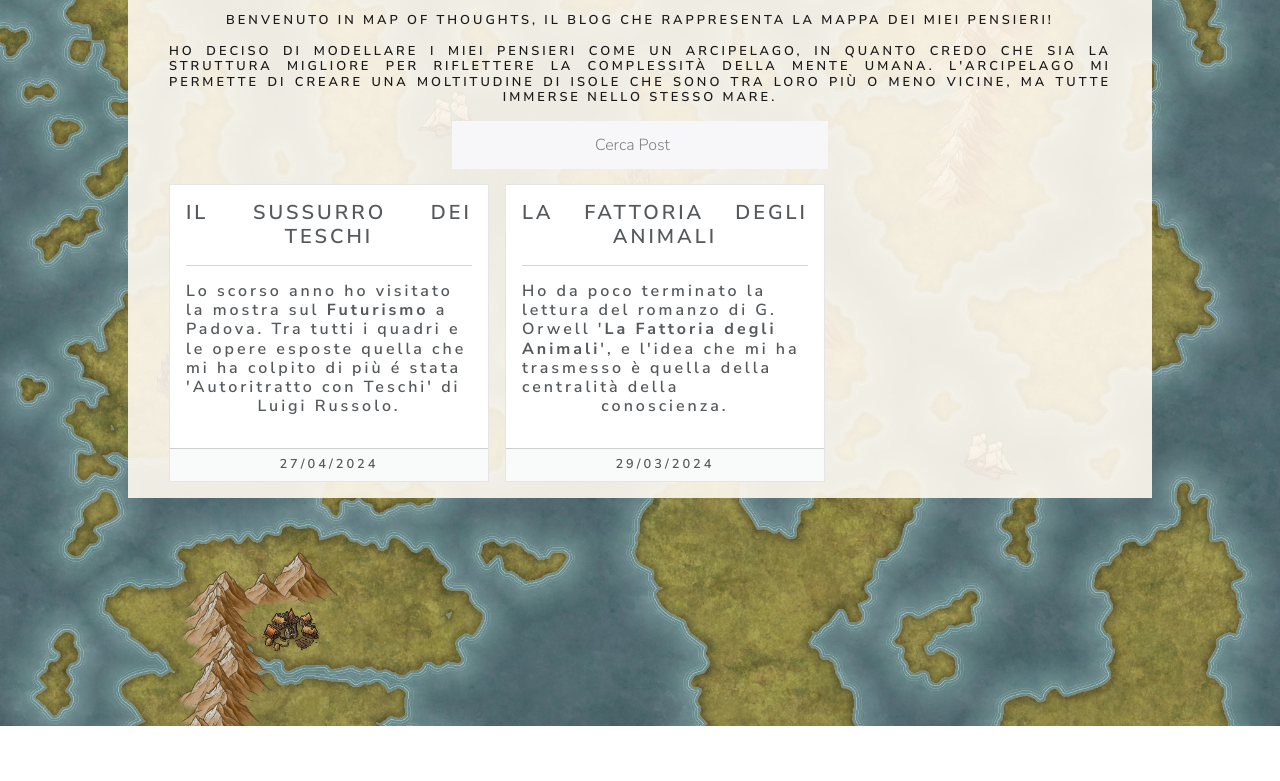
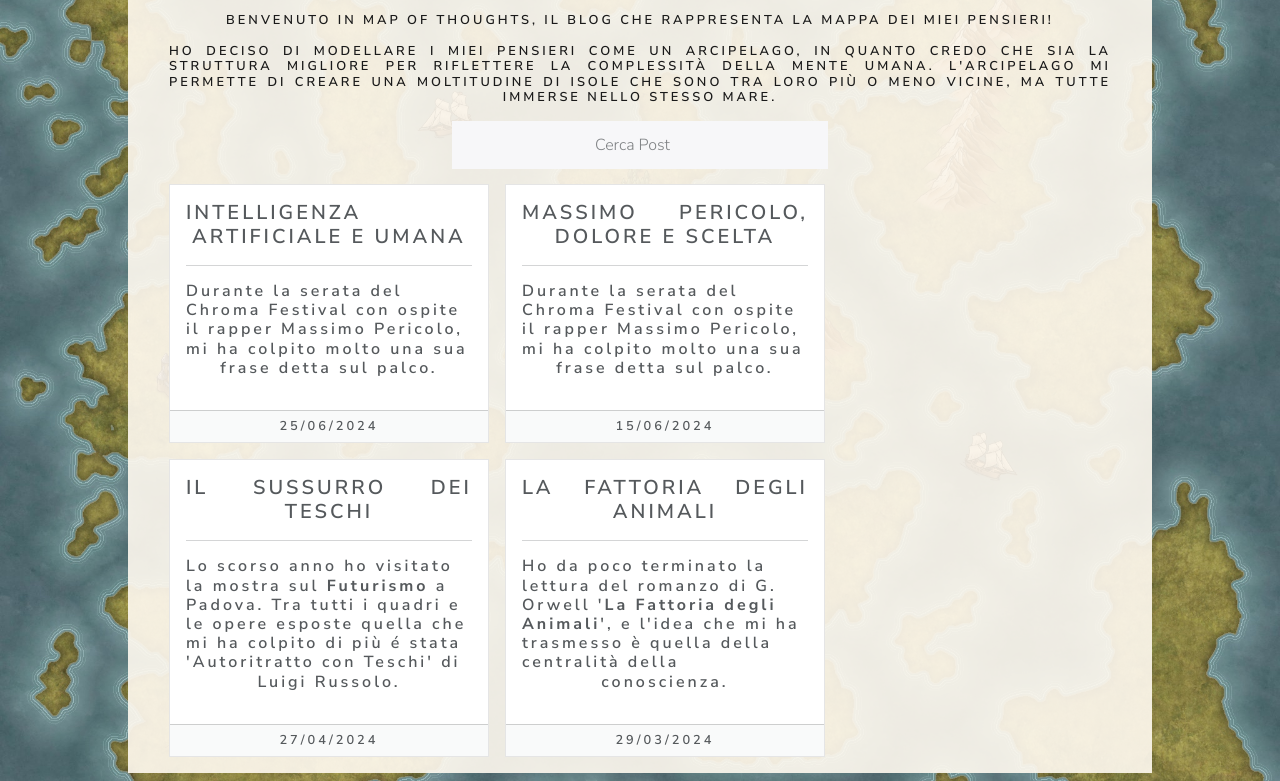
Before and after one commit to MatteoMass/MapOfThoughts, a plain HTML site: page index.html in a window 1280 px wide. Shown: the part 74-855 px from the top of the page. Before the commit the page ends 800 px from the top, so only its background shows below. Drawn offline with Linux system fonts and the light colour scheme.

Commit message:
posts and appearance

```diff
--- a/js/script.js
+++ b/js/script.js
@@ -1,40 +1,3 @@
-
-
-let posts = [
-  {
-    "titolo": "Il sussurro dei teschi",
-    "id": "sussurro_teschi",
-    "testo": `
-    Lo scorso anno ho visitato la mostra sul <b>Futurismo</b> a Padova. Tra tutti i quadri e le opere esposte quella che mi ha colpito di più é stata 'Autoritratto con Teschi' di Luigi Russolo.
-    <br/>
-    Leggendo le diverse descrizioni di questo quadro, quello che l'autore voleva trasmettere era l'ineluttabilità della morte. Ma non è quello che mi ha colpito, infatti appena ho posto lo sguardo sul quadro, mi è subito sorta una domanda, ovvero 'Che cosa gli stanno dicendo quei teschi?'.
-    <br/>
-    Quello che ci ho visto io era un uomo sorpreso, sconvolto da quello che gli sta venendo detto da quei tetri teschi disposti intorno a lui. Di cosa stanno parlano, quale nascosta verità gli stanno sussurrando?
-    <br/>
-    `,
-    "snippet": "Lo scorso anno ho visitato la mostra sul <b>Futurismo</b> a Padova. Tra tutti i quadri e le opere esposte quella che mi ha colpito di più é stata 'Autoritratto con Teschi' di Luigi Russolo.",
-    "immagine": "assets/img/posts/russolo.jpg",
-    "data": "27/04/2024"
-  },
-  {
-    "titolo": "La Fattoria degli Animali",
-    "id": "fattoria_animali",
-    "testo": `
-    Ho da poco terminato la lettura del romanzo di G. Orwell '<b>La Fattoria degli Animali</b>', e l'idea che mi ha trasmesso è quella della centralità della conoscienza.
-    <br/>
-    Sembra infatti che per gli animali della fattoria, l'emancipazione dal fattore umano, non comporti un effettivo miglioramento della vita o un maggior aumento di libertà, questo perchè la maggior parte di loro è ignorante e non riesce a prendere decisioni o a ragionare con la propria testa. Quello che accade quindi è la sostituzione di un padrone con un altro, ugualmente spietato, ma questa volta che riesce a soggiogare gli altri animali facendo leva sulla loro ignoranza.
-    <br/>
-    Analogalmente a quanto raccontato in '<b>1984</b>' anche qui il "popolo" viene controllato mediante l'informazione, si rettificano quindi fatti storici accaduti, in modo da supportare una propria idea, o ancora si modificano leggi e regole per giustificare il comportamento dei governanti.
-    <br/>
-    Quello che ritorna è la modalità con cui il controllo sulla storia, e per estensione sull'informazione, sia fondamentale per controllare un popolo, sia questo di uomin o animali umanizzati. Da questo si evince anche l'esatto opposto, ovvero che per essere liberi, è necessario essere informati e consapevoli della propria storia.
-    `,
-    "snippet": "Ho da poco terminato la lettura del romanzo di G. Orwell '<b>La Fattoria degli Animali</b>', e l'idea che mi ha trasmesso è quella della centralità della conoscienza.",
-    "immagine": "assets/img/posts/fattoria.jpg",
-    "data": "29/03/2024"
-  }
-]
-
-
 
 function mostraPosts(filter) {
   const postsContainer = document.getElementById('postsContainer');
@@ -72,3 +35,72 @@ function mostraPosts(filter) {
     }
   });
 }
+
+
+
+let posts = [
+  {
+    "titolo": "Intelligenza Artificiale e Umana",
+    "id": "intelligenza_artificiale_umana",
+    "testo": `
+    In questi ultimi giorni ho notato una divertente analogia tra il progresso repentino dell'IA avvenuto negli ultimi anni e la regressione/semplificazione del dibattito in certi in alcuni temi, principalmente in america e legati al concetto di <b>'cancel culture'</b>.
+    <br/>
+    Il punto di svolta nei modelli di AI, riguarda la pubblicazione di un paper chiamato <b>'Attention is all you need'</b>, che detto in maniera semplice introduce un algoritmo per far comprendere al modello in maniera approfondita il contesto della frase in cui una parola è calata. Prima di questo paper, i modelli faticavano a comprendere il contesto di una parola o una frase, e di conseguenza non ne capivano il significato.
+    <br/>
+    Esattamente lo stesso fenomeno, ma con segno negativo, è accadato in certi movimenti culturali, come la sopracitata <b>Cancel Culture</b>. Come suggerisce il nome, queste correnti si fanno promotori della cancellazioni di persone, parole, testi e via dicendo, che per un motivo o per un altro non rispecchiano i valori odierni, eliminandoli da qualisiasi contesto, sia quello colloquale, accademico o lavorativo.
+    <br/>
+    La parola magica in entrambi i mondi è il <b>contesto</b>, nel primo ci si è sbattuti per far in modo che le macchine possano comprenderlo a fondo, nel secondo sembra che venga completamente rimosso da ogni dibattito, appiattendo ogni cosa a 'giusto' o 'sbagliato'.
+    `,
+    "snippet": "Durante la serata del Chroma Festival con ospite il rapper Massimo Pericolo, mi ha colpito molto una sua frase detta sul palco.",
+    "immagine": "assets/img/posts/cancel_culture_ai.jpg",
+    "data": "25/06/2024"
+  },
+  {
+    "titolo": "Massimo Pericolo, Dolore e Scelta",
+    "id": "dolore_scelta",
+    "testo": `
+    Durante la serata del Chroma Festival con ospite il rapper Massimo Pericolo, mi ha colpito molto una sua frase detta sul palco.
+    <br/>
+    <b>'Il dolore è inevitabile, la sofferenza è una scelta'. </b>
+    <br/>
+    Nonostante questa frase possa risultare sconculsionata, banale e fuori luogo per un concerto rap, credo nasconda di più.
+    Infatti, mi è subito sembrata una frase attribuibile ad un filosofo stoico ma in chiave moderna.
+    Le due parti di cui si compone la frase contengono l'essenza del pensiero stoico: l'impossibilità di controllare gli eventi esterni, ovvero l'inevitabilità del dolore nella vita, e la capacità di scegliere come reagire a questo dolore, quindi se soffrirlo, affrontarlo o considerarlo per quello che è: un atto al di fuori del nostro controllo.
+    <br/>
+    `,
+    "snippet": "Durante la serata del Chroma Festival con ospite il rapper Massimo Pericolo, mi ha colpito molto una sua frase detta sul palco.",
+    "immagine": "assets/img/posts/massimo_pericolo.jpg",
+    "data": "15/06/2024"
+  },
+  {
+    "titolo": "Il sussurro dei teschi",
+    "id": "sussurro_teschi",
+    "testo": `
+    Lo scorso anno ho visitato la mostra sul <b>Futurismo</b> a Padova. Tra tutti i quadri e le opere esposte quella che mi ha colpito di più é stata 'Autoritratto con Teschi' di Luigi Russolo.
+    <br/>
+    Leggendo le diverse descrizioni di questo quadro, quello che l'autore voleva trasmettere era l'ineluttabilità della morte. Ma non è quello che mi ha colpito, infatti appena ho posto lo sguardo sul quadro, mi è subito sorta una domanda, ovvero 'Che cosa gli stanno dicendo quei teschi?'.
+    <br/>
+    Quello che ci ho visto io era un uomo sorpreso, sconvolto da quello che gli sta venendo detto da quei tetri teschi disposti intorno a lui. Di cosa stanno parlano, quale nascosta verità gli stanno sussurrando?
+    <br/>
+    `,
+    "snippet": "Lo scorso anno ho visitato la mostra sul <b>Futurismo</b> a Padova. Tra tutti i quadri e le opere esposte quella che mi ha colpito di più é stata 'Autoritratto con Teschi' di Luigi Russolo.",
+    "immagine": "assets/img/posts/russolo.jpg",
+    "data": "27/04/2024"
+  },
+  {
+    "titolo": "La Fattoria degli Animali",
+    "id": "fattoria_animali",
+    "testo": `
+    Ho da poco terminato la lettura del romanzo di G. Orwell '<b>La Fattoria degli Animali</b>', e l'idea che mi ha trasmesso è quella della centralità della conoscienza.
+    <br/>
+    Sembra infatti che per gli animali della fattoria, l'emancipazione dal fattore umano, non comporti un effettivo miglioramento della vita o un maggior aumento di libertà, questo perchè la maggior parte di loro è ignorante e non riesce a prendere decisioni o a ragionare con la propria testa. Quello che accade quindi è la sostituzione di un padrone con un altro, ugualmente spietato, ma questa volta che riesce a soggiogare gli altri animali facendo leva sulla loro ignoranza.
+    <br/>
+    Analogalmente a quanto raccontato in '<b>1984</b>' anche qui il "popolo" viene controllato mediante l'informazione, si rettificano quindi fatti storici accaduti, in modo da supportare una propria idea, o ancora si modificano leggi e regole per giustificare il comportamento dei governanti.
+    <br/>
+    Quello che ritorna è la modalità con cui il controllo sulla storia, e per estensione sull'informazione, sia fondamentale per controllare un popolo, sia questo di uomin o animali umanizzati. Da questo si evince anche l'esatto opposto, ovvero che per essere liberi, è necessario essere informati e consapevoli della propria storia.
+    `,
+    "snippet": "Ho da poco terminato la lettura del romanzo di G. Orwell '<b>La Fattoria degli Animali</b>', e l'idea che mi ha trasmesso è quella della centralità della conoscienza.",
+    "immagine": "assets/img/posts/fattoria.jpg",
+    "data": "29/03/2024"
+  }
+]
```
Also changed, not shown: posts.html (+10 -6 lines), assets/img/posts/cancel_culture_ai.jpg (added), assets/img/posts/massimo_pericolo.jpg (added), 1 other file.
